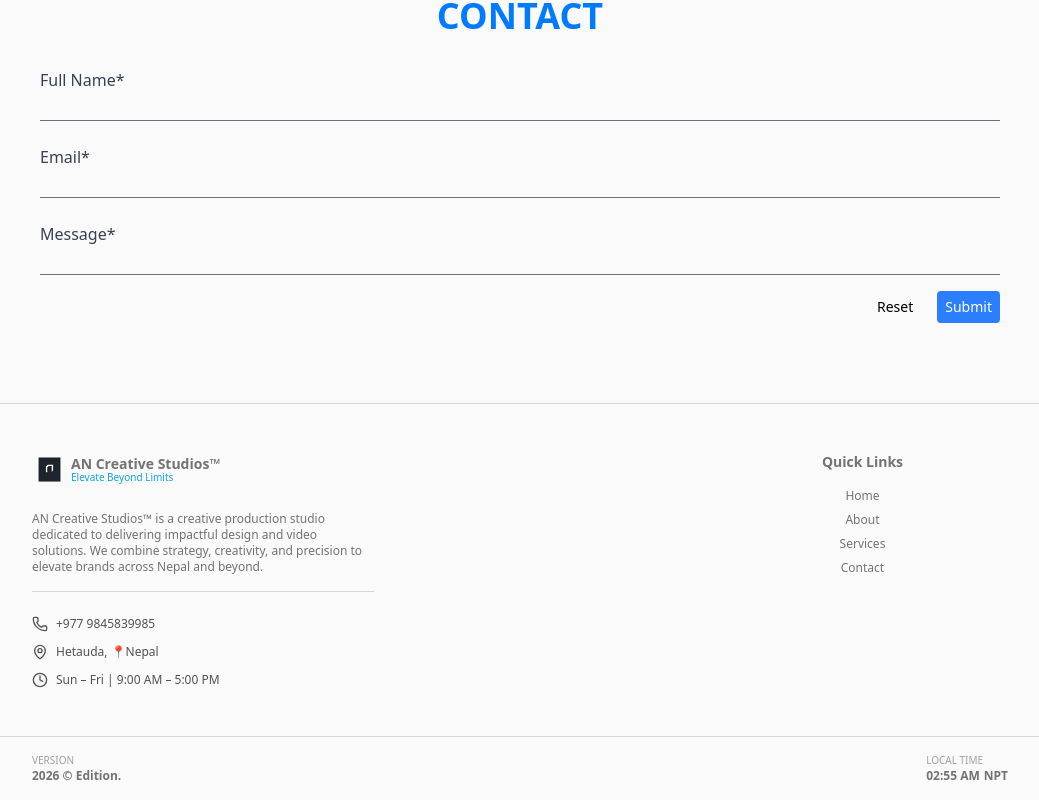
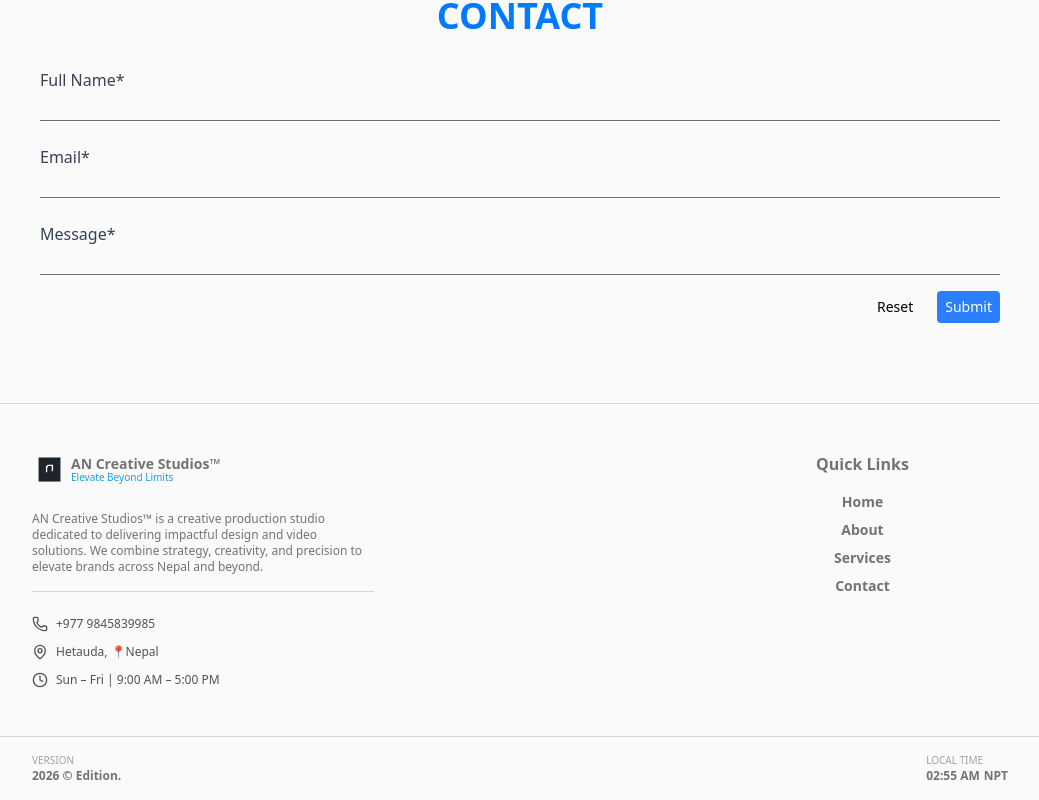
Before and after one commit to ankitshahi22/An_Creative_Studio, a Next.js app: page / in a window 1280 px wide. Shown: the part 2514-3314 px from the top of the page, without its empty margins (120-1159 px from the left). Built offline with nearby package versions, Linux system fonts and the light colour scheme.

Commit message:
added animated quick links

```diff
--- a/src/component/footer/Footer.jsx
+++ b/src/component/footer/Footer.jsx
@@ -3,6 +3,7 @@
 import { borderClr, footerData, footerQuickLinks } from "../../store/data";
 import GetCurrentTime from "../../utils/CurrentTime";
 import Image from "next/image";
+import { motion } from "framer-motion";
 
 const Footer = () => {
   return (
@@ -53,18 +54,17 @@ const Footer = () => {
           </div>
 
           <div className="w-[50%] flex flex-col gap-4 items-center">
-            <h2 className="text-neutral-500 text-sm font-semibold">
-              Quick Links
-            </h2>
+            <h2 className="text-neutral-500 font-bold">Quick Links</h2>
             <div className="flex flex-col gap-2">
               {footerQuickLinks.map((item, index) => (
-                <a
+                <motion.a
                   key={index}
                   href={item.href}
-                  className="text-neutral-500 text-xs font-medium text-center"
+                  className="text-neutral-500 text-sm font-semibold text-center hover:text-[#0EA5E9] transition-colors"
+                  whileHover={{ x: 5 }}
                 >
                   {item.label}
-                </a>
+                </motion.a>
               ))}
             </div>
           </div>
```
